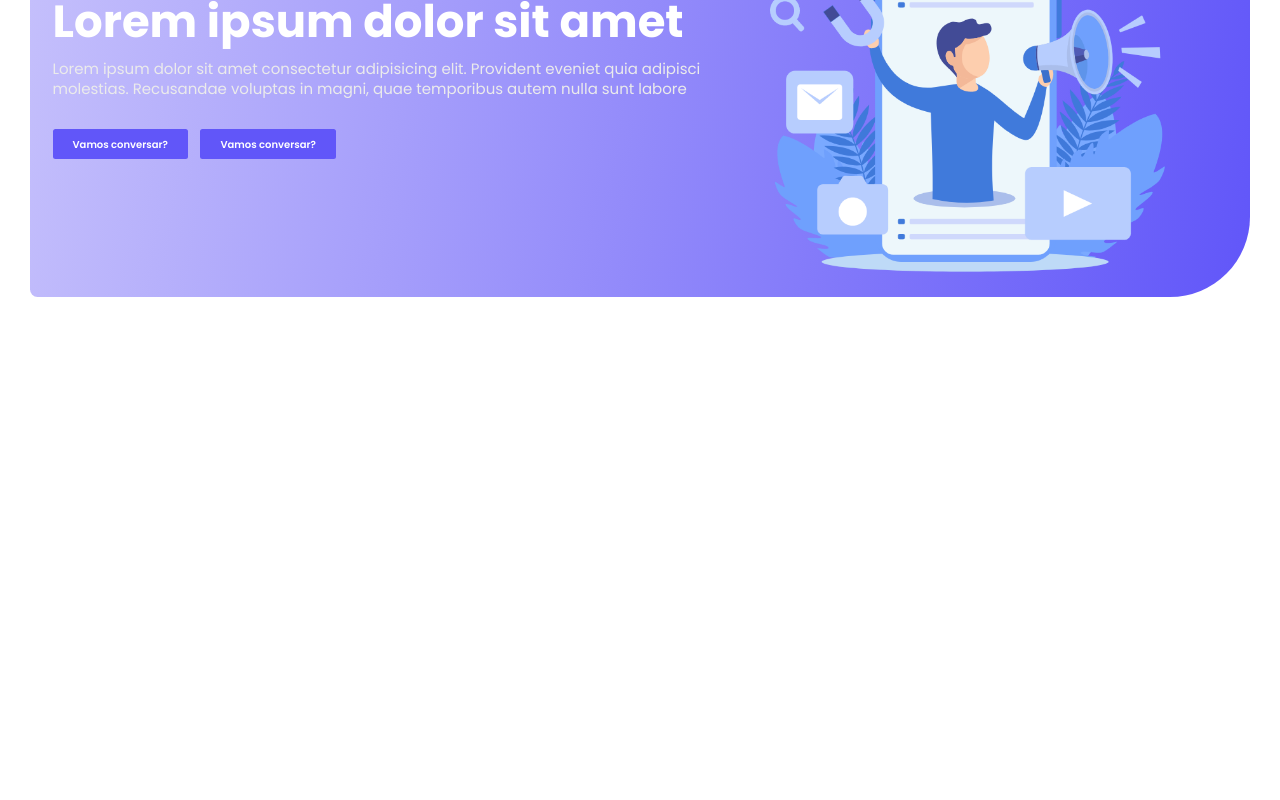
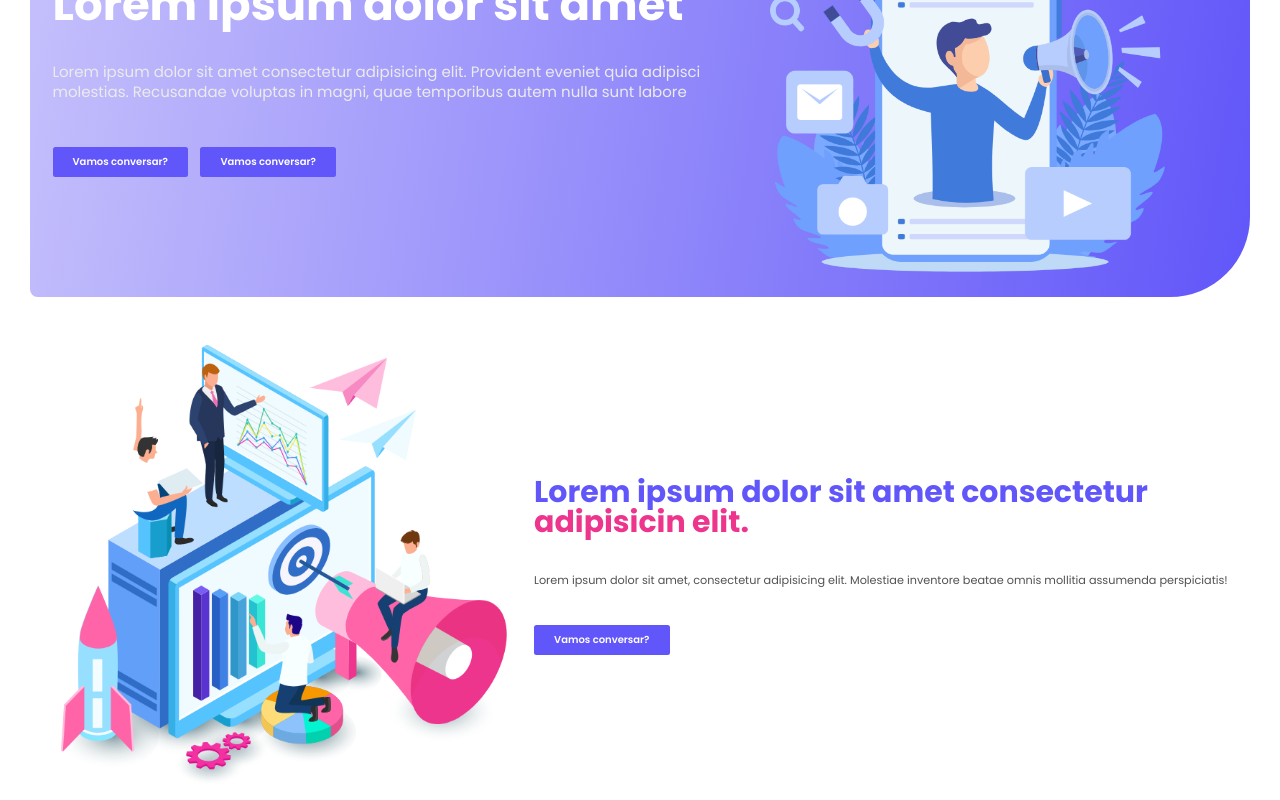
Before and after one commit to daianaadepaula/code-explore-landing-page, a React (Vite) app: page / in a window 1280 px wide. Shown: the part 219-1019 px from the top of the page. Before the commit the page ends 870 px from the top, so only its background shows below. Built offline with nearby package versions, Linux system fonts and the light colour scheme.

Commit message:
feat: create about

```diff
--- a/src/App.jsx
+++ b/src/App.jsx
@@ -1,4 +1,5 @@
 import Header from "./components/Header";
+import About from "./pages/About";
 import Home from "./pages/Home";
 
 const App = () => {
@@ -6,6 +7,7 @@ const App = () => {
     <>
       <Header />
 			<Home />
+			<About />
     </>
   );
 };
--- /dev/null
+++ b/src/pages/About.jsx
@@ -0,0 +1,28 @@
+import aboutImg from "./../assets/images/whoweare.png"
+
+const About = () => {
+	return (
+		<section className="md:px-14 p-4 max-w-s mx-auto mt-10">
+			<div className="flex flex-col md:flex-row justify-between items-center gap-10">
+
+				<div className="w-3/5 p-1 md:w-2/5">
+					<img src={aboutImg} alt="imagem de sobre" />
+				</div>
+
+				<div className="text-center md:text-left w-5/6 md:w-3/5 space-y-14">
+					<h2 className="md:text-5xl text-3xl font-bold text-primary mb-5 leading-normal">
+						Lorem ipsum dolor sit amet consectetur {' '}
+						<span className="text-pink">adipisicin elit.</span>
+					</h2>
+					<p className="text-neutral-600 text-lg mb-7">
+						Lorem ipsum dolor sit amet, consectetur adipisicing elit. Molestiae inventore beatae omnis mollitia assumenda perspiciatis!
+					</p>
+					<button className="btn">Vamos conversar?</button>
+				</div>
+
+			</div>
+		</section>
+	)
+}
+
+export default About
--- a/src/shared/Banner.jsx
+++ b/src/shared/Banner.jsx
@@ -7,7 +7,7 @@ const Banner = ({ banner, heading, subheading, btn1, btn2 }) => {
           <img src={banner} alt="" className="lg:h-[386px]" />
         </div>
 
-        <div className="text-center md:text-left md:w-3/5">
+        <div className="text-center md:text-left space-y-14 md:w-3/5">
           <h2 className="md:text-7xl text-4xl font-bold text-white mb-6 leading-relaxed">
             {heading}
           </h2>
```
